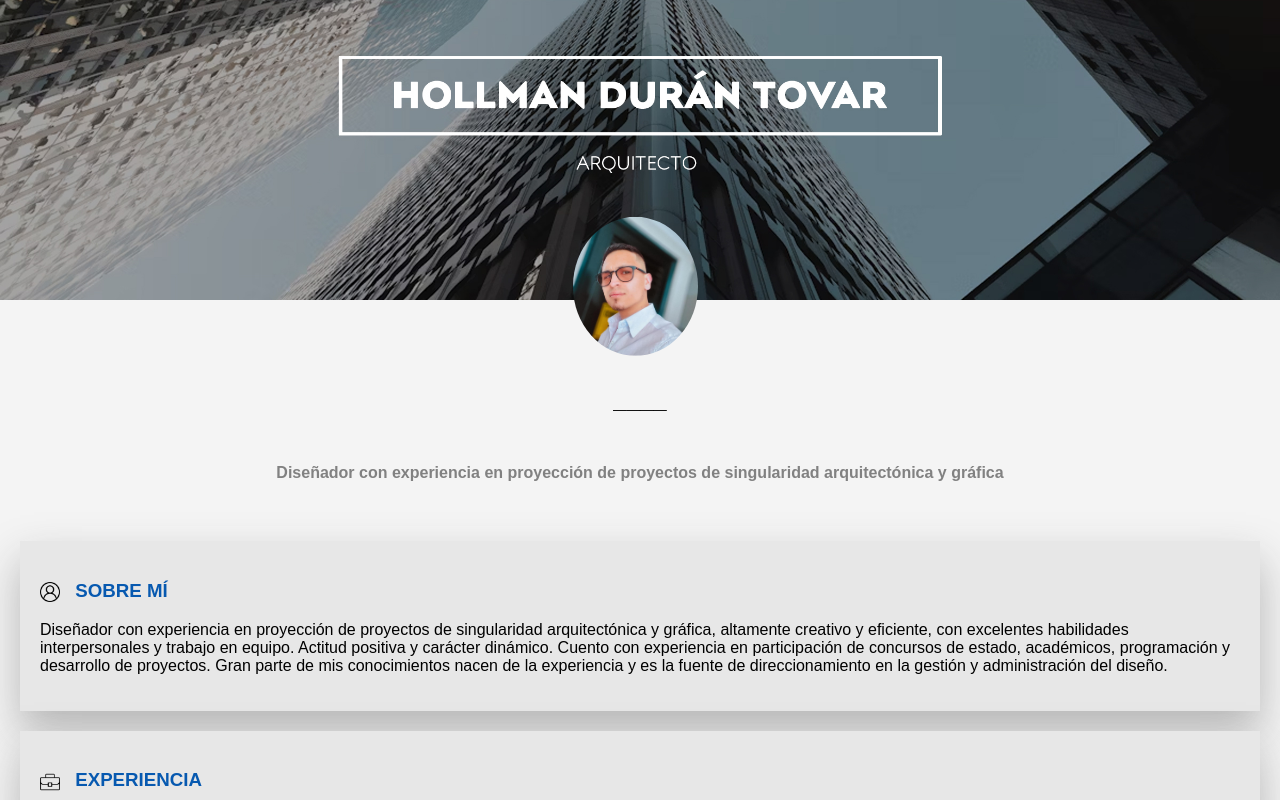
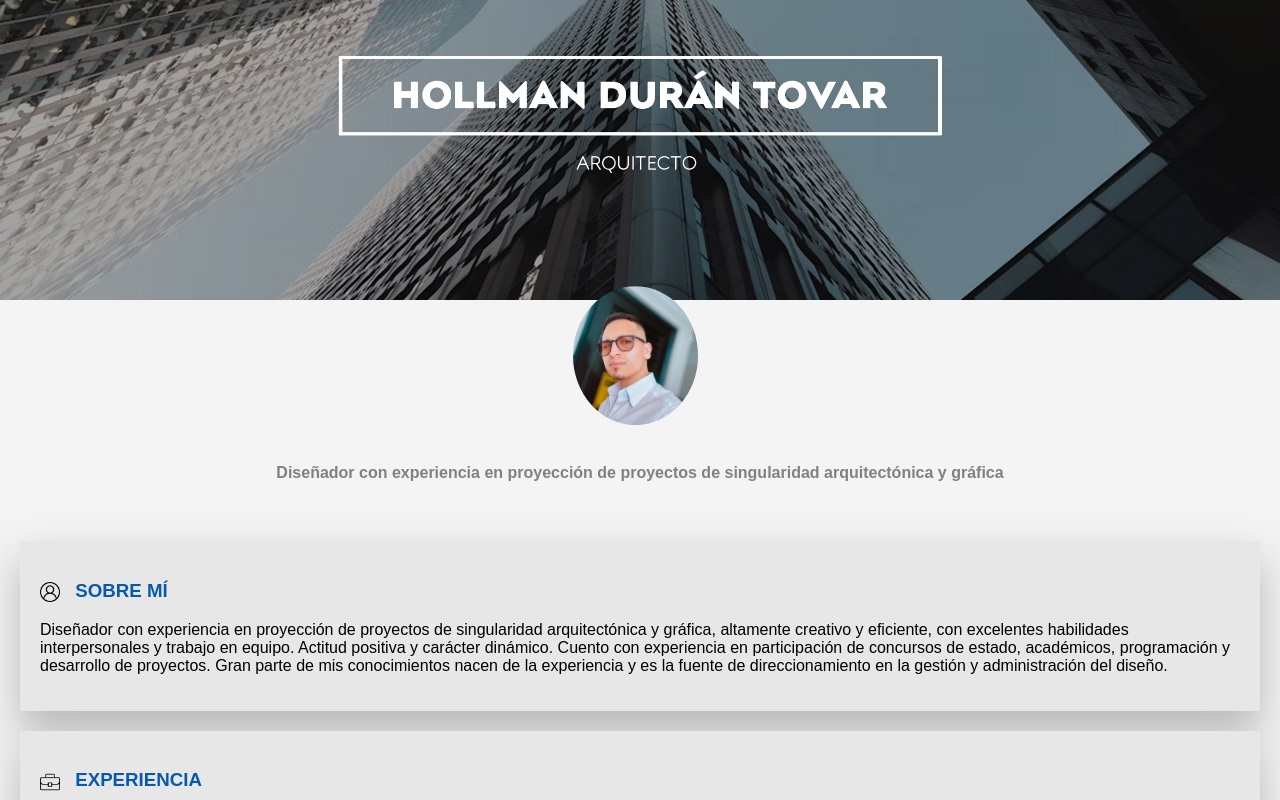
Before and after one commit to holmandurant/cv, a plain HTML site: page index.html in a window 1280 px wide. Shown: the top 800 px of the page. Drawn offline with Linux system fonts and the light colour scheme.

Commit message:
Update styles.css

```diff
--- a/styles.css
+++ b/styles.css
@@ -21,7 +21,7 @@ header {
 .profile-pic {
     position: absolute;
     top: 100%;
-    transform: translateY(-60%);
+    transform: translateY(-10%);
     border-radius: 50%;
     width: 125px;
 }
```
